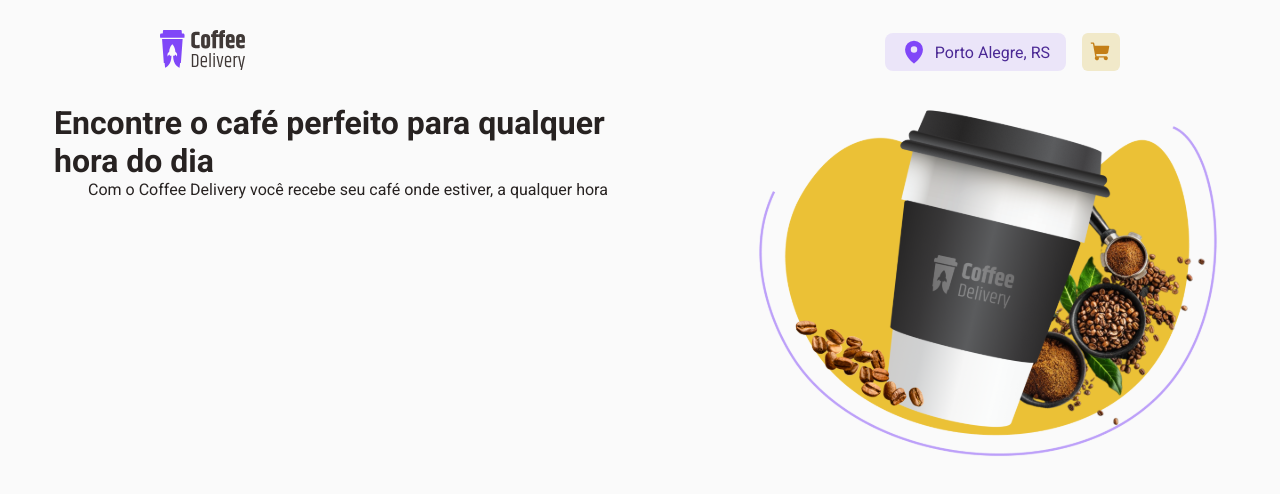
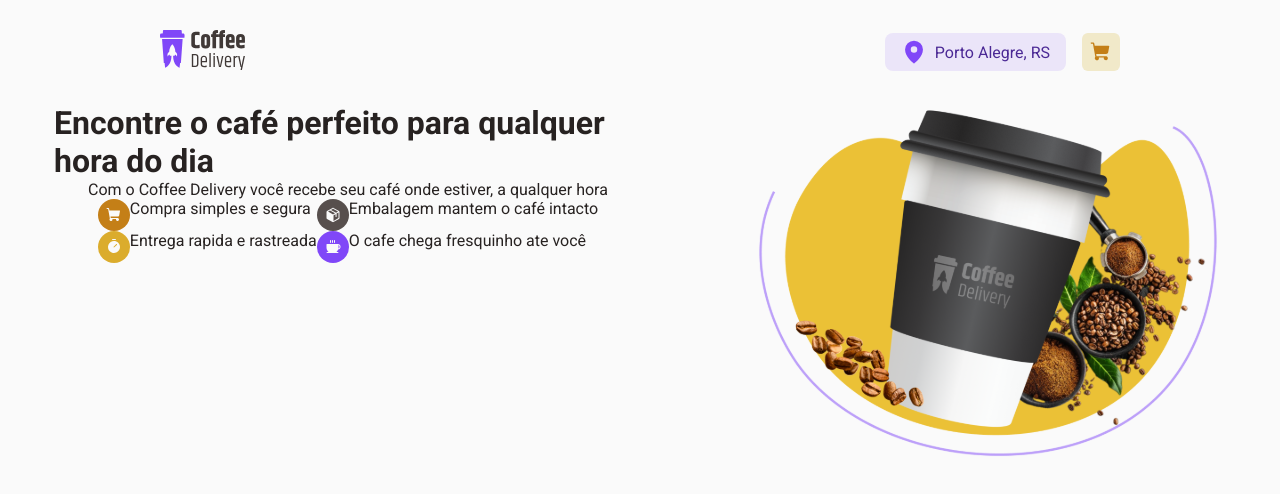
Before and after one commit to GabrielGCJ/d-02-react-js-rocketseat-coffee-delivery, a React (Vite) app: page / in a window 1280 px wide. Shown: the top 494 px of the page. Built offline with nearby package versions, Linux system fonts and the light colour scheme.

Commit message:
feature/add-grid-css

```diff
--- a/src/components/Intro/Intro.tsx
+++ b/src/components/Intro/Intro.tsx
@@ -1,5 +1,9 @@
-import { ImageContainer, InformsContainer, IntroContainer } from './styles'
+import { ImageContainer, InfoContainer, InformsContainer, IntroContainer } from './styles'
 import imgIntro from '../../assents/imgIntro.svg'
+import icon1 from '../../assents/iconsIntro/icon1.svg'
+import icon2 from '../../assents/iconsIntro/icon2.svg'
+import icon3 from '../../assents/iconsIntro/icon3.svg'
+import icon4 from '../../assents/iconsIntro/icon4.svg'
 export const Intro = () => {
   return (
     <IntroContainer>
@@ -9,6 +13,24 @@
           Com o Coffee Delivery você recebe seu café onde estiver, a qualquer
           hora
         </p>
+        <InfoContainer>
+          <div>
+            <img src={icon1} alt="" />
+            <p>Compra simples e segura</p>
+          </div>
+          <div>
+            <img src={icon2} alt="" />
+            <p>Embalagem mantem o café intacto</p>
+          </div>
+          <div>
+            <img src={icon3} alt="" />
+            <p>Entrega rapida e rastreada</p>
+          </div>
+          <div>
+            <img src={icon4} alt="" />
+            <p>O cafe chega fresquinho ate você</p>
+          </div>
+        </InfoContainer>
       </InformsContainer>
 
       <ImageContainer>
--- a/src/components/Intro/styles.ts
+++ b/src/components/Intro/styles.ts
@@ -3,6 +3,7 @@
 export const IntroContainer = styled.div`
   display: flex;
   flex-direction: row;
+  /* align-items: center ; */
   justify-content: space-around;
 `
 export const InformsContainer = styled.div`
@@ -10,6 +11,19 @@
   flex-direction: column;
   align-items: center;
 
-  width: 36.75rem;
+  max-width: 36.75rem;
 `
-export const ImageContainer = styled.div``
+export const ImageContainer = styled.div`
+  max-width: 29.75rem;
+`
+
+export const InfoContainer = styled.div`
+  display: grid;
+  grid-template-columns: auto auto;
+
+  div {
+    display: flex;
+    flex-direction: row;
+    max-width: 36.75rem;
+  }
+`
```
